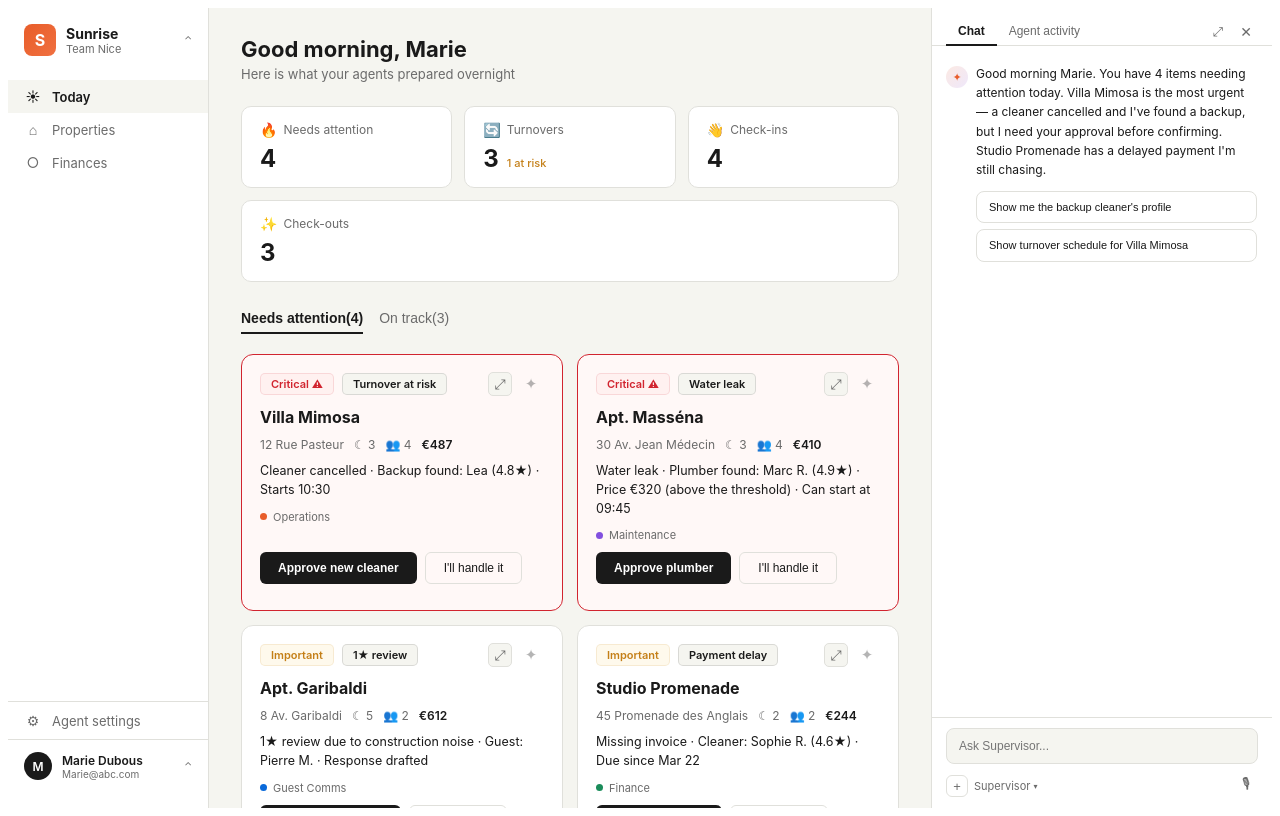
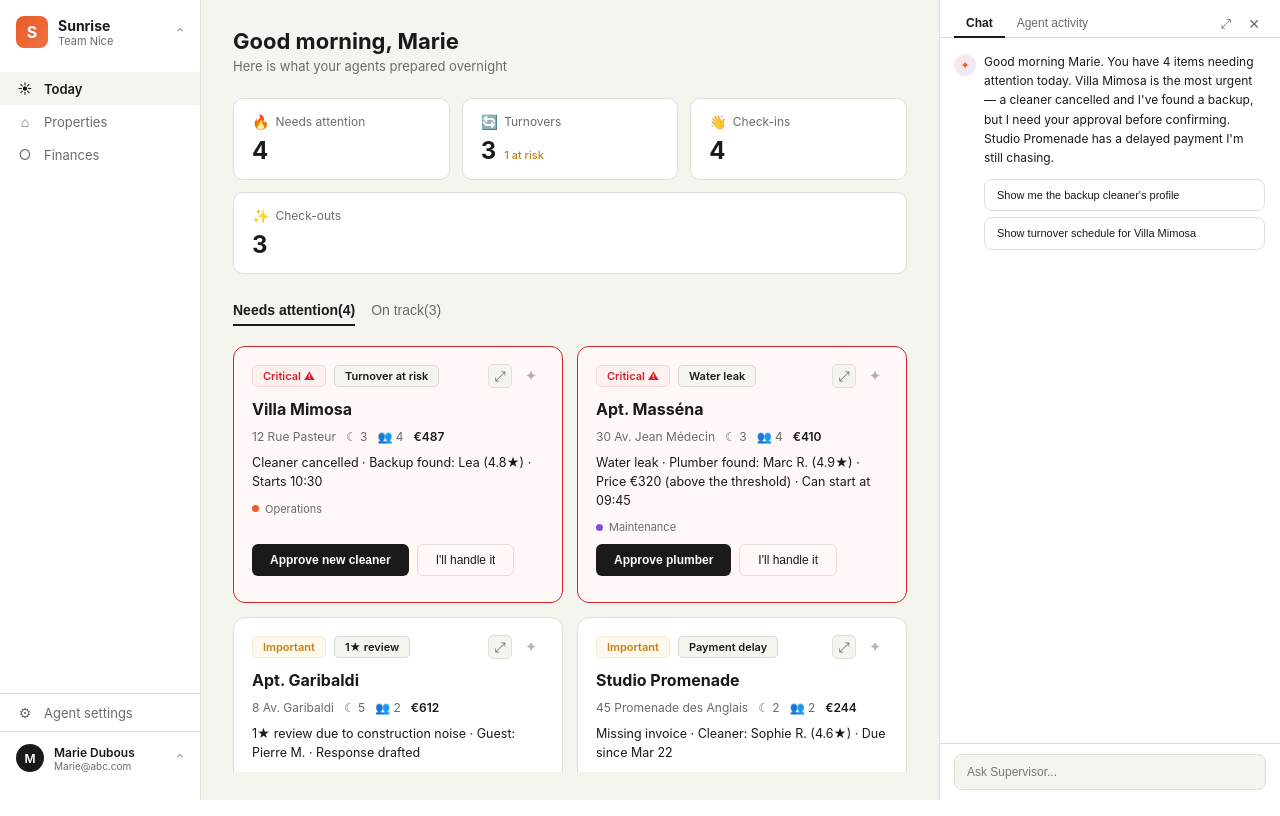
Before and after one commit to simamarc/Pigment_prototype, a React (Vite) app: page / in a window 1280 px wide. Built offline with nearby package versions, Linux system fonts and the light colour scheme.

Commit message:
empty state

```diff
--- a/pigment-dashboard-wireframe.jsx
+++ b/pigment-dashboard-wireframe.jsx
@@ -2381,6 +2381,12 @@ export default function Dashboard() {
   return (
     <div style={{ display: "flex", height: "100vh", fontFamily: "-apple-system, BlinkMacSystemFont, 'Segoe UI', sans-serif", backgroundColor: COLORS.bg, color: COLORS.text }}>
       <style>{`
+        html, body, #root {
+          margin: 0;
+          padding: 0;
+          height: 100%;
+          overflow: hidden;
+        }
         @keyframes slideInUp {
           from { opacity: 0; transform: translateY(12px); }
           to { opacity: 1; transform: translateY(0); }
@@ -2484,16 +2490,19 @@ export default function Dashboard() {
       </nav>
 
       {/* ─── Main Content ─── */}
-      <main style={{ flex: 1, overflow: "auto", padding: "28px 32px" }}>
+      <main style={{ flex: 1, overflow: "hidden", padding: "28px 32px", display: "flex", flexDirection: "column" }}>
         {currentPage === "Finances" ? (
+          <div style={{ flex: 1, overflowY: "auto", marginRight: -32, paddingRight: 32 }}>
             <FinancesPage
               reportOpen={reportOpen}
               reportPinned={reportPinned}
               onCloseReport={() => { setReportOpen(false); setReportPinned(false); }}
               onPinReport={() => { setReportPinned(true); setReportOpen(false); }}
             />
+          </div>
         ) : currentPage === "Agents" ? (
-          selectedAgent ? (
+          <div style={{ flex: 1, overflowY: "auto", marginRight: -32, paddingRight: 32 }}>
+            {selectedAgent ? (
               <AgentDetailPage agent={selectedAgent} onBack={() => { setSelectedAgent(null); setChatMessages([]); }} panelOpen={panelOpen} onOpenPanel={() => setPanelOpen(true)} />
             ) : (
               <AgentsPage panelOpen={panelOpen} onOpenPanel={() => setPanelOpen(true)} onSelectAgent={(agent) => {
@@ -2502,7 +2511,8 @@ export default function Dashboard() {
                 setPanelTab("chat");
                 setChatMessages([]);
               }} />
-          )
+            )}
+          </div>
         ) : currentPage === "Properties" ? (
           <div style={{ display: "flex", flexDirection: "column", alignItems: "center", justifyContent: "center", height: "100%", textAlign: "center", padding: 40 }}>
             <div style={{ width: 64, height: 64, borderRadius: 16, backgroundColor: COLORS.bg, display: "flex", alignItems: "center", justifyContent: "center", fontSize: 28, marginBottom: 16, border: `1px solid ${COLORS.border}` }}>
@@ -2524,7 +2534,7 @@ export default function Dashboard() {
         ) : (
           <>
             {/* Header */}
-            <div style={{ marginBottom: 24 }}>
+            <div style={{ marginBottom: 24, flexShrink: 0 }}>
               <h1 style={{ fontSize: 22, fontWeight: 700, margin: 0, color: COLORS.text }}>Good morning, Marie</h1>
               <p style={{ fontSize: 13, color: COLORS.textSecondary, margin: "4px 0 0" }}>
                 Here is what your agents prepared overnight
@@ -2532,7 +2542,7 @@ export default function Dashboard() {
             </div>
 
             {/* Stats Row */}
-            <div style={{ display: "flex", gap: 12, marginBottom: 28, flexWrap: "wrap" }}>
+            <div style={{ display: "flex", gap: 12, marginBottom: 28, flexWrap: "wrap", flexShrink: 0 }}>
               <StatCard emoji="🔥" label="Needs attention" value={todayStats.needsAttention} />
               <StatCard emoji="🔄" label="Turnovers" value={todayStats.turnovers} sub="1 at risk" subColor={COLORS.yellow} />
               <StatCard emoji="👋" label="Check-ins" value={todayStats.checkInsToday} />
@@ -2540,7 +2550,7 @@ export default function Dashboard() {
             </div>
 
             {/* Tabs */}
-            <div style={{ display: "flex", gap: 16, marginBottom: 20 }}>
+            <div style={{ display: "flex", gap: 16, marginBottom: 20, flexShrink: 0 }}>
               {[
                 { key: "attention", label: "Needs attention", count: crisisProperties.length + mediumProperties.length },
                 { key: "ontrack", label: "On track", count: onTrack.length },
@@ -2562,18 +2572,37 @@ export default function Dashboard() {
             </div>
 
             {/* Cards grid */}
-            <div style={{ display: "grid", gridTemplateColumns: "repeat(auto-fill, minmax(300px, 1fr))", gridAutoRows: "minmax(auto, auto)", gap: 14 }}>
+            <div style={{ flex: 1, overflowY: "auto", marginRight: -32, paddingRight: 32 }}>
             {(() => {
               const cards = cardTab === "attention"
                 ? [...crisisProperties, ...mediumProperties]
                 : onTrack;
+              if (cardTab === "attention" && cards.length === 0) {
+                return (
+                  <div style={{
+                    display: "flex", flexDirection: "column", alignItems: "center", justifyContent: "center",
+                    padding: "64px 24px", textAlign: "center",
+                    backgroundColor: COLORS.white, borderRadius: 12, border: `1.5px solid ${COLORS.greenLight}`,
+                  }}>
+                    <div style={{ fontSize: 40, marginBottom: 16 }}>☀️</div>
+                    <div style={{ fontSize: 18, fontWeight: 700, color: COLORS.text, marginBottom: 6 }}>
+                      Everything's handled for today
+                    </div>
+                    <div style={{ fontSize: 14, color: COLORS.textSecondary, lineHeight: 1.5, maxWidth: 360 }}>
+                      All issues have been resolved — your agents are taking care of the rest. Enjoy the rest of your day.
+                    </div>
+                  </div>
+                );
+              }
               const sorted = expandedCardId
                 ? [
                     ...cards.filter((p) => p.id === expandedCardId),
                     ...cards.filter((p) => p.id !== expandedCardId),
                   ]
                 : cards;
-                return sorted.map((p) => (
+              return (
+                <div style={{ display: "grid", gridTemplateColumns: "repeat(auto-fill, minmax(300px, 1fr))", gridAutoRows: "minmax(auto, auto)", gap: 14 }}>
+                  {sorted.map((p) => (
                     <PropertyCard
                       key={p.id}
                       property={p}
@@ -2585,9 +2614,10 @@ export default function Dashboard() {
                       fadingOut={fadingOutIds.has(p.id)}
                       onApproveAction={handlePropertyApprove}
                     />
-                ));
+                  ))}
+                </div>
+              );
             })()}
-            </div>
 
             {/* ─── You're on it section ─── */}
             {handlingIds.size > 0 && (
@@ -2648,6 +2678,7 @@ export default function Dashboard() {
                 </div>
               </div>
             )}
+            </div>
           </>
         )}
       </main>
@@ -2900,9 +2931,9 @@ export default function Dashboard() {
           /* ══ DEFAULT CHAT TAB ══ */
           <>
             {/* Chat messages */}
-            <div style={{ flex: 1, overflowY: "auto", padding: "12px 0" }}>
+            <div style={{ flex: 1, overflowY: "auto", padding: "8px 0" }}>
               {chatMessages.length === 0 ? (
-                <div style={{ padding: "40px 20px", textAlign: "center" }}>
+                <div style={{ padding: "30px 20px", textAlign: "center" }}>
                   <div style={{ fontSize: 16, marginBottom: 8 }}>💬</div>
                   <div style={{ fontSize: 13, fontWeight: 600, color: COLORS.text, marginBottom: 4 }}>
                     Chat with your agents
@@ -3091,9 +3122,7 @@ export default function Dashboard() {
             </div>
 
             {/* Chat input area */}
-            <div style={{ borderTop: `1px solid ${COLORS.border}`, flexShrink: 0 }}>
-              {/* Input field */}
-              <div style={{ padding: "10px 14px 6px" }}>
+            <div style={{ padding: "10px 14px", borderTop: `1px solid ${COLORS.border}`, flexShrink: 0 }}>
               <input
                 value={chatInput}
                 onChange={(e) => setChatInput(e.target.value)}
@@ -3127,27 +3156,6 @@ export default function Dashboard() {
                 }}
               />
             </div>
-              {/* Bottom bar: + agent selector + mic */}
-              <div style={{ padding: "4px 14px 10px", display: "flex", justifyContent: "space-between", alignItems: "center" }}>
-                <div style={{ display: "flex", alignItems: "center", gap: 6 }}>
-                  <button style={{
-                    width: 22, height: 22, borderRadius: 6, border: `1px solid ${COLORS.border}`,
-                    backgroundColor: COLORS.white, cursor: "pointer",
-                    display: "flex", alignItems: "center", justifyContent: "center",
-                    fontSize: 13, color: COLORS.textSecondary, padding: 0,
-                  }}>+</button>
-                  <span style={{ fontSize: 11, color: COLORS.textSecondary, cursor: "pointer", display: "flex", alignItems: "center", gap: 3 }}>
-                    Supervisor <span style={{ fontSize: 8 }}>▾</span>
-                  </span>
-                </div>
-                <button style={{
-                  width: 24, height: 24, borderRadius: "50%", border: "none",
-                  backgroundColor: "transparent", cursor: "pointer",
-                  display: "flex", alignItems: "center", justifyContent: "center",
-                  fontSize: 14, color: COLORS.textSecondary, padding: 0,
-                }}>🎙</button>
-              </div>
-            </div>
           </>
         ) : (
           /* ══ DEFAULT ACTIVITY TAB ══ */
```
Lines whose indentation alone changed are shown as unchanged.
